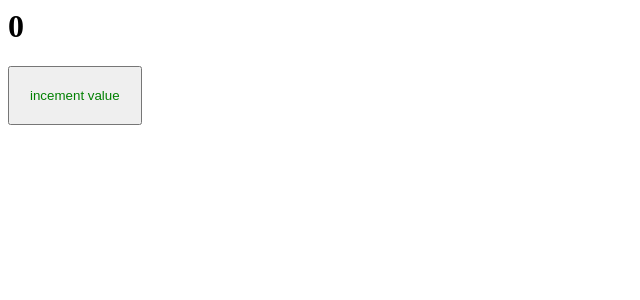
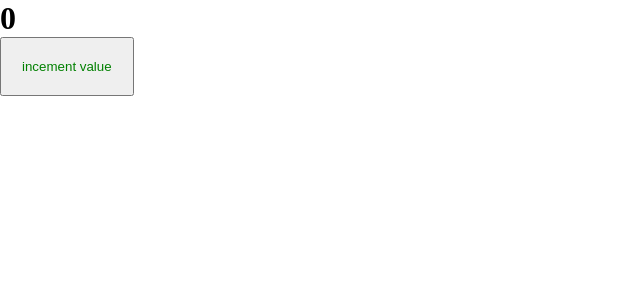
Before and after one commit to Vasyah/advanced_frontend, a React app: page / in a window 1280 px wide. Shown: the top 300 px of the page, without its empty margins (0-640 px from the left). Built offline with nearby package versions, Linux system fonts and the light colour scheme.

Commit message:
05 - добавлен css modules

```diff
--- /dev/null
+++ b/index.scss
@@ -0,0 +1,5 @@
+* {
+  margin: 0;
+  padding: 0;
+  box-sizing: border-box;
+}
--- /dev/null
+++ b/src/components/App/App.tsx
@@ -0,0 +1,14 @@
+import React, {FC} from 'react'
+import {Counter} from "../Counter/Counter";
+import '../../../index.scss'
+
+export interface IApp {
+}
+
+export const App: FC<IApp> = (props: IApp) => {
+    return (
+        <div>
+            <Counter/>
+        </div>
+    );
+};
--- a/src/index.tsx
+++ b/src/index.tsx
@@ -1,10 +1,10 @@
 import {multiply} from "./test";
 import {render} from "react-dom";
-import {Counter} from "./components/Counter/Counter";
+import {App} from "./components/App/App";
 
 multiply()
 
 render(
-    <Counter/>,
+    <App/>,
     document.getElementById('root')
 )
```
Also changed, not shown: 1 other file (tests, documents, lock files or other folders).
